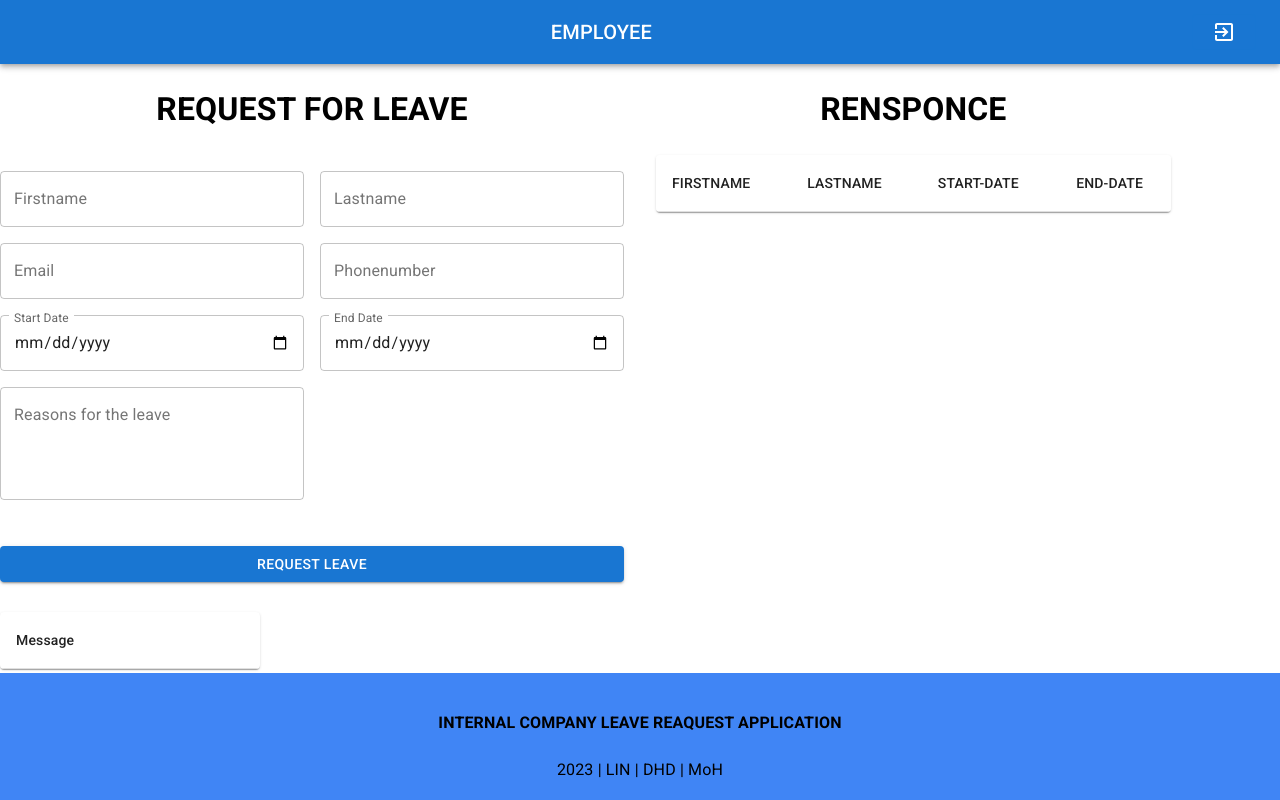
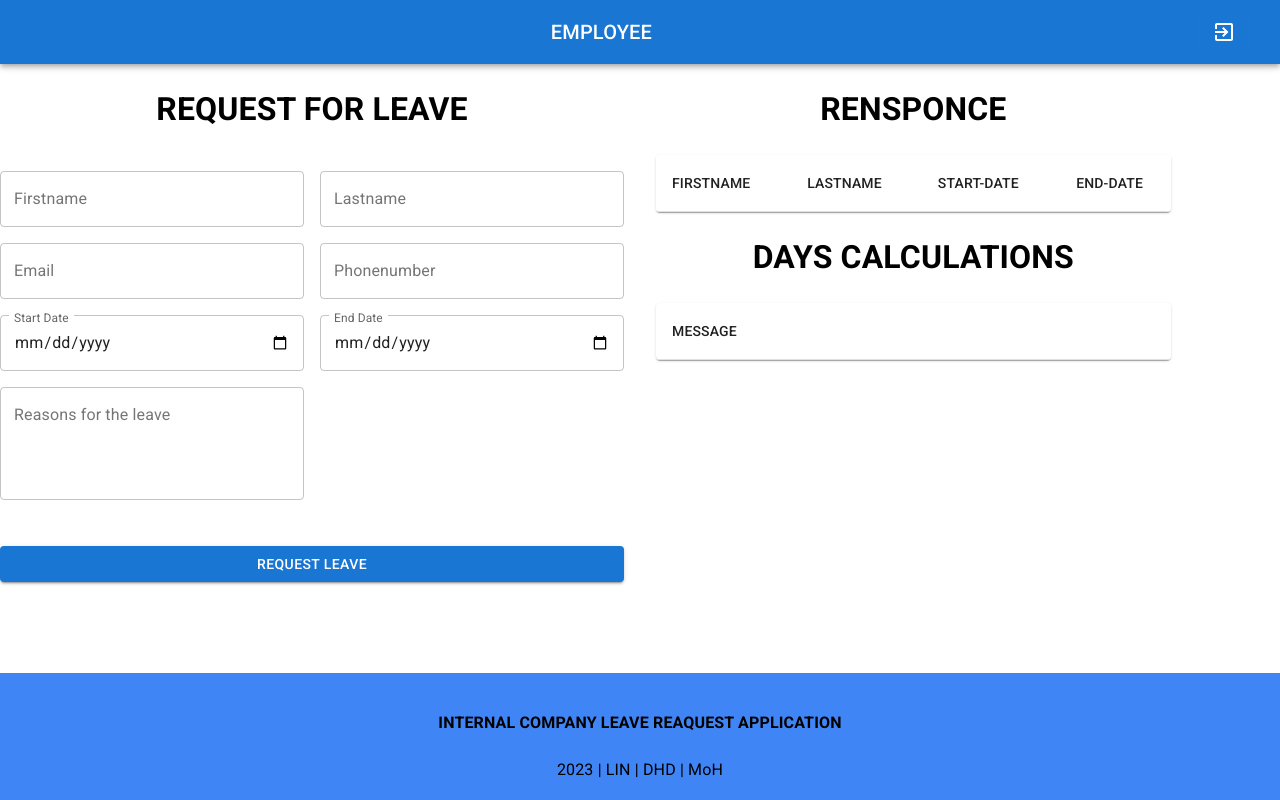
Before and after one commit to CispasMLP/-Internal-Company-Leave-Request-Application, a React (Create React App) app: page /home in a window 1280 px wide. Built offline with nearby package versions, Linux system fonts and the light colour scheme.

Commit message:
Days Calculations

```diff
--- a/src/components/Employee/Home.tsx
+++ b/src/components/Employee/Home.tsx
@@ -211,13 +211,20 @@ const Home = () => {
                       )}
                 </Formik>
 
-                <Grid>
-                <Grid item xs={5} justify="flex-end">
+        </Grid>
+         <Grid item xs={5} justify="flex-end">
+          <FeedBackTable/>
+
+          <Grid>
+
+              <Typography><h1>DAYS CALCULATIONS</h1></Typography>
+
+                <Grid container justify="center" alignItems="center">
                 <TableContainer component={Paper}>
                   <Table>
                     <TableHead>
                       <TableRow>
-                        <TableCell>Message</TableCell>
+                        <TableCell>MESSAGE</TableCell>
                       </TableRow>
                     </TableHead>
                     <TableBody>
@@ -231,10 +238,6 @@ const Home = () => {
                 </TableContainer>
               </Grid>
                 </Grid>
-
-        </Grid>
-         <Grid item xs={5} justify="flex-end">
-          <FeedBackTable/>
          </Grid>
       </Grid>
 
```
